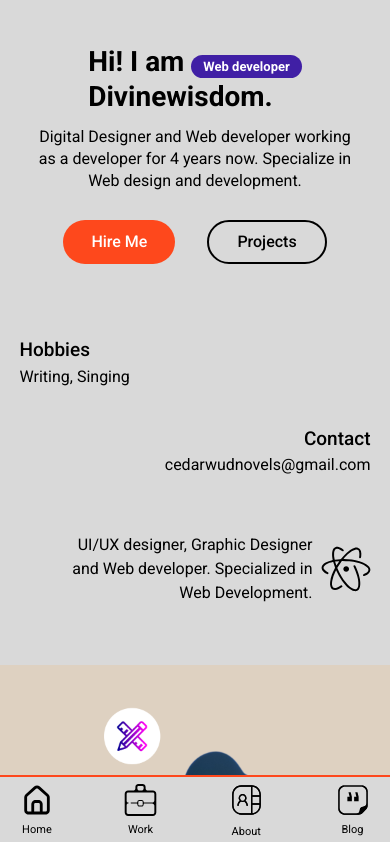
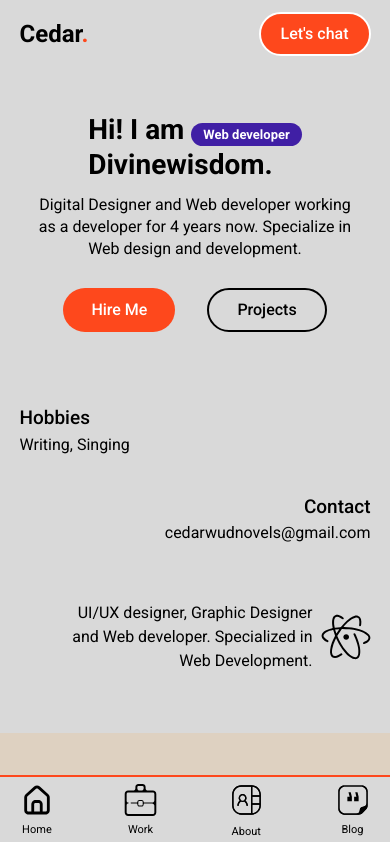
Before and after one commit to Cedar-81/Portfoliov2, a React (Create React App) app in the folder portfoliov2-frontend/: page / in a window 390 px wide. Shown: the top 842 px of the page. Built offline with nearby package versions, Linux system fonts and the light colour scheme.

Commit message:
fixed bug in topnav

```diff
--- a/portfoliov2-frontend/src/Components/topnavmobile.js
+++ b/portfoliov2-frontend/src/Components/topnavmobile.js
@@ -5,9 +5,9 @@ const Topnavmobile = () => {
   return (
     <div className='w-screen relative md:h-[4rem] bg-bck_color'>
       <div className='md:fixed md:w-full bg-bck_color md:z-20'>
-        <div className='w-screen hidden md:w-full md:flex justify-between items-center py-3 z-20 relative px-[5%]'>
+        <div className='w-screen md:w-full flex justify-between items-center py-3 z-20 relative px-[5%]'>
             <p className='text-xl font-bold'>Cedar<span className='text-orange'>.</span></p>
-            <div className='flex justify-between w-[30%]'>
+            <div className='md:flex hidden justify-between w-[30%]'>
               <Link to={'/'} className='text-base'>Home</Link>
               <a href={'/#about'} className='text-base'>About</a>
               <a href={'/#work'} className='text-base'>Works</a>
```
